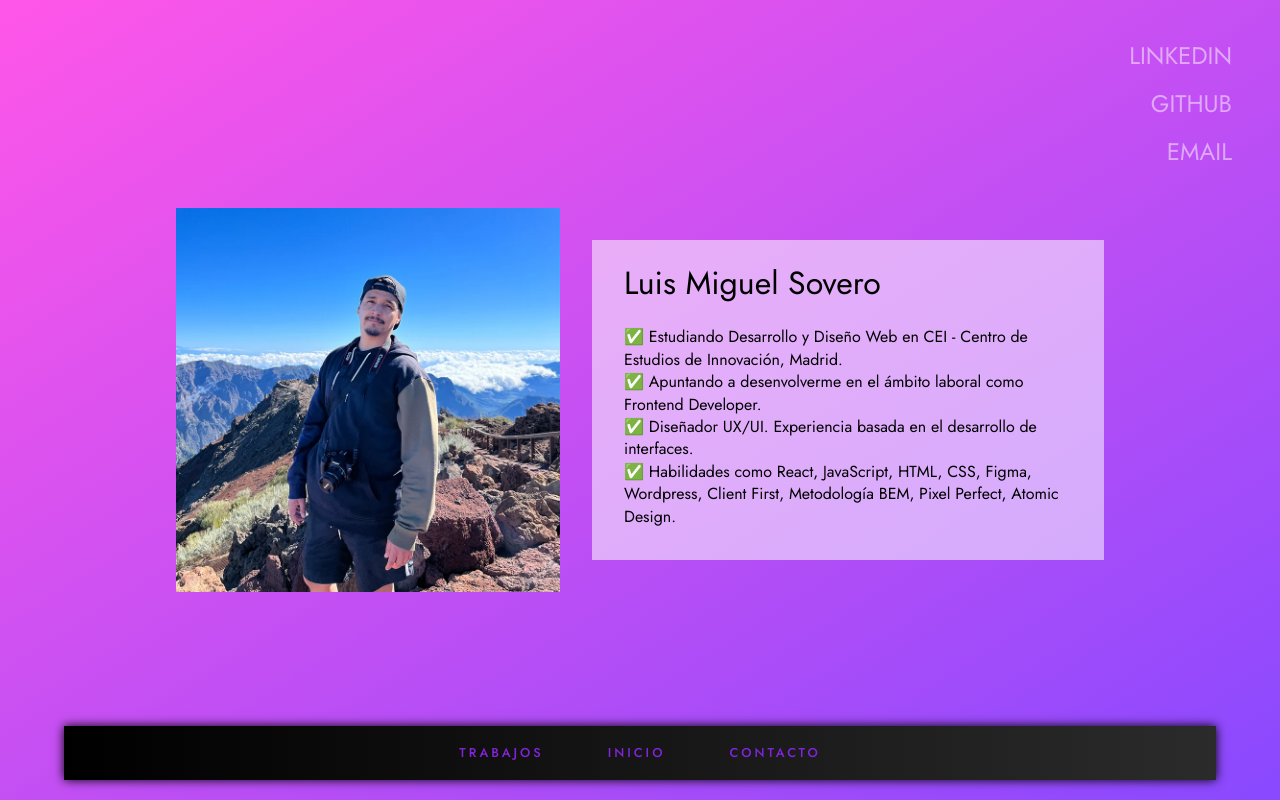
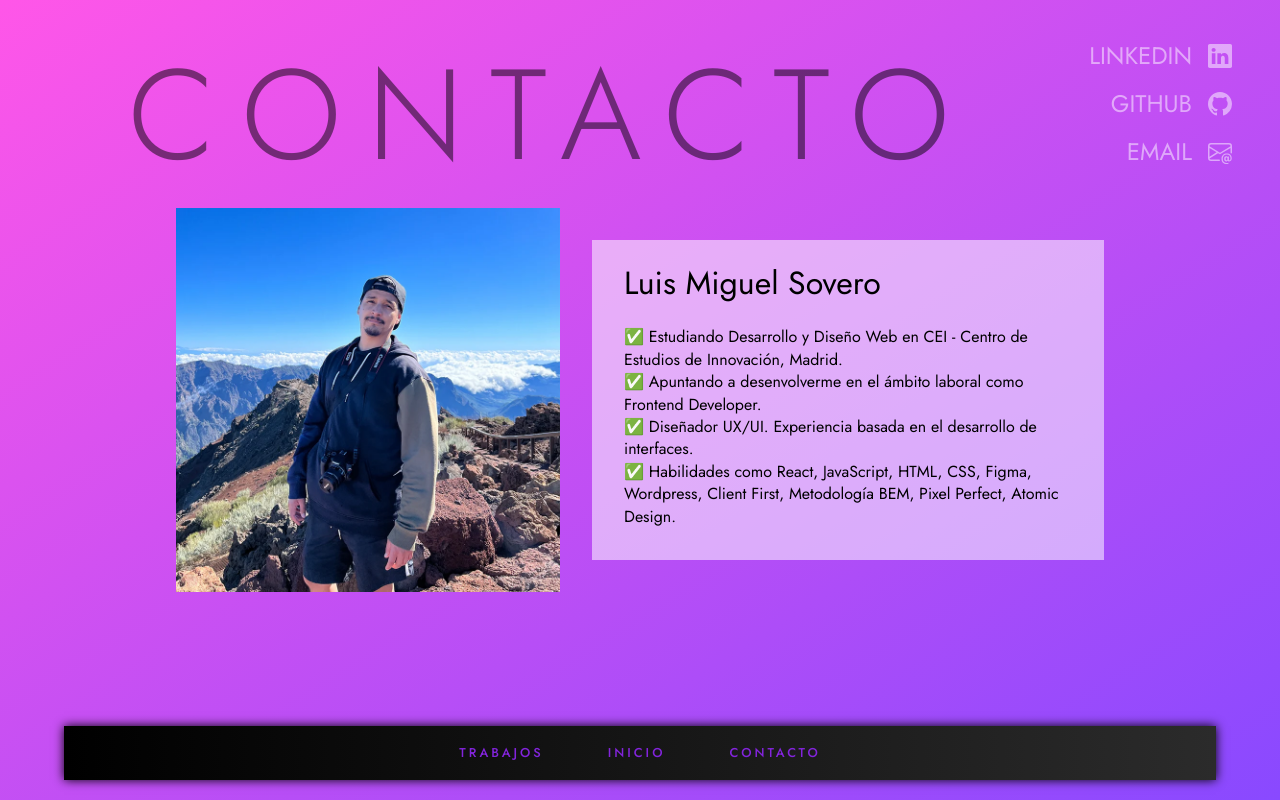
Before and after one commit to luismi-sg/Portfolio, a React (Vite) app: page /contacto in a window 1280 px wide. Built offline with nearby package versions, Linux system fonts and the light colour scheme.

Commit message:
cambios contacto

```diff
--- a/src/pages/Contacto/Contacto.css
+++ b/src/pages/Contacto/Contacto.css
@@ -67,12 +67,23 @@
     top: 2em;
     right: 3em;
 }
+.Redes-a{
+    display: flex;
+    flex-flow: row nowrap;
+    justify-content: flex-end;
+    align-items: center;
+    gap: 1rem;
+}
 .Redes-li{
     text-align: right;
     opacity: .5;
     font-size: 1.5em;
     line-height: 2em;
     transition: all .5s ease;
+}
+.Redes-icon{
+    width: 1.5rem;
+    height: 1.5rem;
 }
 .Redes-li:hover{
 
@@ -86,7 +97,8 @@
 }
 @media (max-width: 1023px){
     .Contacto-h2{
-        display: none;
+        padding-top: 2rem;
+        font-size: 2rem;
     }
     .Perfil-wrapper{
         margin: 0.5rem 0;
@@ -120,6 +132,12 @@
     }
 }
 @media (max-width:767px){
+    .Redes-a p{
+        display: none;
+    }
+    .Redes-icon{
+        margin-bottom: 1.5rem;
+    }
     .Info-wrapper{
         padding: 1rem;
     }
--- a/src/pages/Contacto/Contacto.jsx
+++ b/src/pages/Contacto/Contacto.jsx
@@ -21,9 +21,32 @@
 
             <div className='Redes-wrapper'>
                 <ul className='Redes-ul'>
-                    <li className='Redes-li'><a href='https://www.linkedin.com/in/luismisg/' target='_blank' title='Perfil de Linkedin'>LINKEDIN</a></li>
-                    <li className='Redes-li'><a href='https://github.com/luismi-sg' target='_blank' title='Perfil de Github'>GITHUB</a></li>
-                    <li className='Redes-li'><a href='mailto:lmsg1191@gmail.com' target='_blank' title='Enviar un correo'>EMAIL</a></li>
+                    <li className='Redes-li'>
+                        <a className='Redes-a' href='https://www.linkedin.com/in/luismisg/' target='_blank' title='Perfil de Linkedin'>
+                            <p>LINKEDIN</p>
+                            <svg xmlns="http://www.w3.org/2000/svg" class="Redes-icon" viewBox="0 0 16 16">
+                                <path d="M0 1.146C0 .513.526 0 1.175 0h13.65C15.474 0 16 .513 16 1.146v13.708c0 .633-.526 1.146-1.175 1.146H1.175C.526 16 0 15.487 0 14.854V1.146zm4.943 12.248V6.169H2.542v7.225h2.401zm-1.2-8.212c.837 0 1.358-.554 1.358-1.248-.015-.709-.52-1.248-1.342-1.248-.822 0-1.359.54-1.359 1.248 0 .694.521 1.248 1.327 1.248h.016zm4.908 8.212V9.359c0-.216.016-.432.08-.586.173-.431.568-.878 1.232-.878.869 0 1.216.662 1.216 1.634v3.865h2.401V9.25c0-2.22-1.184-3.252-2.764-3.252-1.274 0-1.845.7-2.165 1.193v.025h-.016a5.54 5.54 0 0 1 .016-.025V6.169h-2.4c.03.678 0 7.225 0 7.225h2.4z"/>
+                            </svg>
+                        </a>
+
+                    </li>
+                    <li className='Redes-li'>
+                        <a className='Redes-a' href='https://github.com/luismi-sg' target='_blank' title='Perfil de Github'>
+                            <p>GITHUB</p>
+                            <svg xmlns="http://www.w3.org/2000/svg" class="Redes-icon" viewBox="0 0 16 16">
+                                <path d="M8 0C3.58 0 0 3.58 0 8c0 3.54 2.29 6.53 5.47 7.59.4.07.55-.17.55-.38 0-.19-.01-.82-.01-1.49-2.01.37-2.53-.49-2.69-.94-.09-.23-.48-.94-.82-1.13-.28-.15-.68-.52-.01-.53.63-.01 1.08.58 1.23.82.72 1.21 1.87.87 2.33.66.07-.52.28-.87.51-1.07-1.78-.2-3.64-.89-3.64-3.95 0-.87.31-1.59.82-2.15-.08-.2-.36-1.02.08-2.12 0 0 .67-.21 2.2.82.64-.18 1.32-.27 2-.27.68 0 1.36.09 2 .27 1.53-1.04 2.2-.82 2.2-.82.44 1.1.16 1.92.08 2.12.51.56.82 1.27.82 2.15 0 3.07-1.87 3.75-3.65 3.95.29.25.54.73.54 1.48 0 1.07-.01 1.93-.01 2.2 0 .21.15.46.55.38A8.012 8.012 0 0 0 16 8c0-4.42-3.58-8-8-8z"/>
+                            </svg>
+                        </a>
+                    </li>
+                    <li className='Redes-li'>
+                        <a className='Redes-a' href='mailto:lmsg1191@gmail.com' target='_blank' title='Enviar un correo'>
+                            <p>EMAIL</p>
+                            <svg xmlns="http://www.w3.org/2000/svg" class="Redes-icon" viewBox="0 0 16 16">
+                                <path d="M2 2a2 2 0 0 0-2 2v8.01A2 2 0 0 0 2 14h5.5a.5.5 0 0 0 0-1H2a1 1 0 0 1-.966-.741l5.64-3.471L8 9.583l7-4.2V8.5a.5.5 0 0 0 1 0V4a2 2 0 0 0-2-2H2Zm3.708 6.208L1 11.105V5.383l4.708 2.825ZM1 4.217V4a1 1 0 0 1 1-1h12a1 1 0 0 1 1 1v.217l-7 4.2-7-4.2Z"/>
+                                <path d="M14.247 14.269c1.01 0 1.587-.857 1.587-2.025v-.21C15.834 10.43 14.64 9 12.52 9h-.035C10.42 9 9 10.36 9 12.432v.214C9 14.82 10.438 16 12.358 16h.044c.594 0 1.018-.074 1.237-.175v-.73c-.245.11-.673.18-1.18.18h-.044c-1.334 0-2.571-.788-2.571-2.655v-.157c0-1.657 1.058-2.724 2.64-2.724h.04c1.535 0 2.484 1.05 2.484 2.326v.118c0 .975-.324 1.39-.639 1.39-.232 0-.41-.148-.41-.42v-2.19h-.906v.569h-.03c-.084-.298-.368-.63-.954-.63-.778 0-1.259.555-1.259 1.4v.528c0 .892.49 1.434 1.26 1.434.471 0 .896-.227 1.014-.643h.043c.118.42.617.648 1.12.648Zm-2.453-1.588v-.227c0-.546.227-.791.573-.791.297 0 .572.192.572.708v.367c0 .573-.253.744-.564.744-.354 0-.581-.215-.581-.8Z"/>
+                            </svg>
+                        </a>
+                    </li>
                 </ul>
             </div>
         </div>
```
